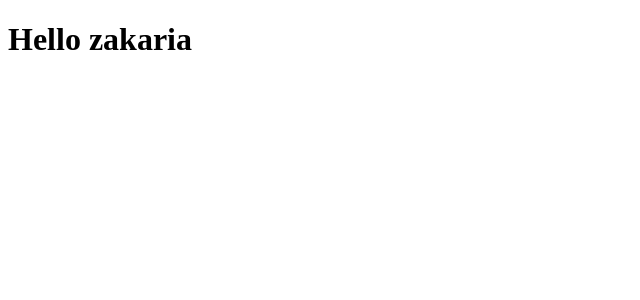
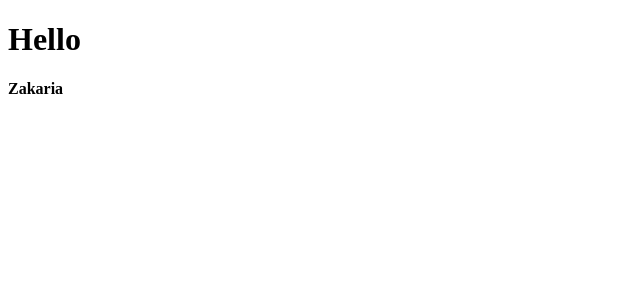
Before and after one commit to Zakaria-zaki/Vue3, a Vue app: page / in a window 1280 px wide. Shown: the top 300 px of the page, without its empty margins (0-640 px from the left). Built offline with nearby package versions, Linux system fonts and the light colour scheme.

Commit message:
v-html ...

```diff
--- a/src/App.vue
+++ b/src/App.vue
@@ -1,9 +1,10 @@
 <template>
-  <h1> Hello {{ name }} </h1>
+  <h1> Hello</h1>
+  <div v-html="name"></div>
 </template>
 
 <script setup lang="ts">
-const name = "zakaria";
+const name = '<strong>Zakaria</strong>';
 </script>
 
 <style></style>
```
